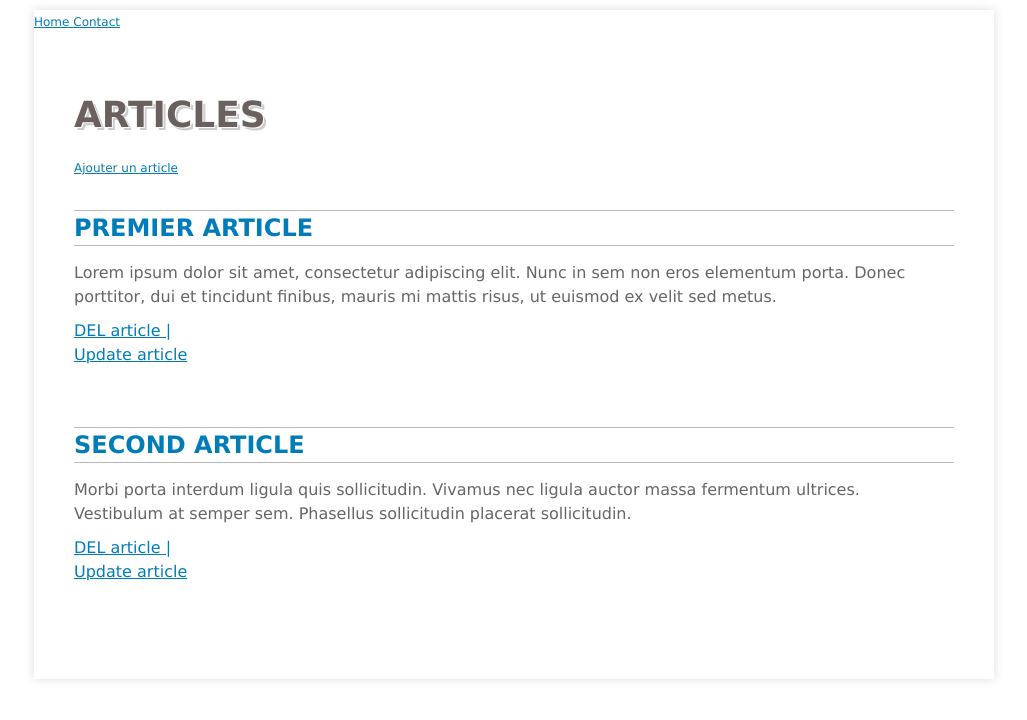
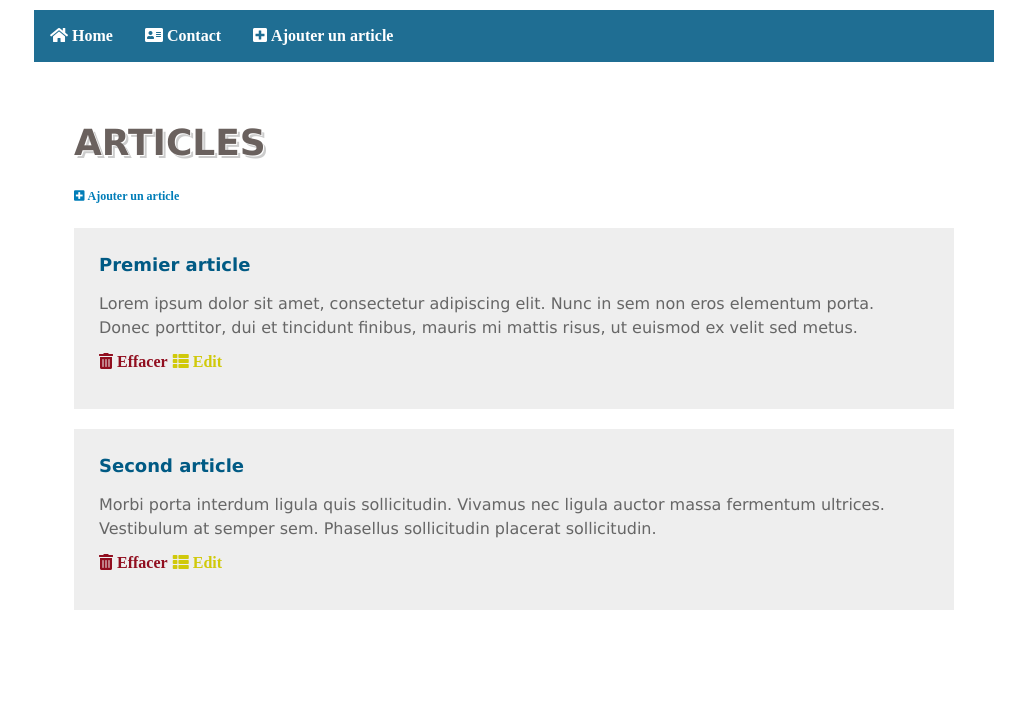
Before and after one commit to recca004/01_php, a PHP site: page / in a window 1280 px wide. Shown: the top 720 px of the page, without its empty margins (126-1153 px from the left). Run offline with PHP 8.4, Linux system fonts and the light colour scheme; data comes from the database, SQL or seed files in the repository; some libraries are stand-ins or nearby versions.

Commit message:
Change le look et layout
Change le design des pages pour un rendu plus jolie
-ajouter navbar

```diff
--- a/01_EXOS/css/style.css
+++ b/01_EXOS/css/style.css
@@ -2,9 +2,9 @@ html{font-size:100%;}
 body{background:#fff; line-height:2em; font-size:12px; margin:0px; padding:10px 0 0 0; font-family: Verdana, Geneva, Arial, Helvetica, sans-serif;}
 *{outline:0;}
 
-div#page{width:960px; margin:0px auto; box-shadow:0px 0px 10px #ddd; min-height:400px;}
+div#page{width:960px; margin:0px auto; /*box-shadow:0px 0px 10px #ddd;*/ min-height:400px;}
 main{display:block; padding:35px 0; margin:0 40px;}
-article{margin:30px 0 60px 0;}
+article{/*margin:30px 0 60px 0;*/margin: 20px 0 0 0;}
 nav{border-top:1px solid #ddd; border-bottom:1px solid #ddd; margin:0 0 30px 0;}
 
 /*********************************************************************************
@@ -21,10 +21,11 @@ a:link, a:visited {color:#007db8;}
 a:hover {text-decoration:none;}
 a:focus{outline:none;}
 a img{border:none;}
-h2 a:link, h2 a:visited{text-decoration:none; color:#007db8;}
-h2 a:hover{text-decoration:underline;}
+h2 a:link, h2 a:visited{text-decoration:none; color:#005A84;}
+h2 a:hover{text-decoration:none;color: #062837;}
 h1{font-size:36px; line-height:52px; margin:0 0 15px 0; padding:20px 0 0 0; font-weight:bold; color:#6A615E; text-shadow:1px 1px 0px #fff, 3px 3px 0px #ccc; text-transform:uppercase;}
-h2 {font-size:24px; margin:0 0 15px 0; padding:5px 0; font-weight:bold; color:#6A615E; text-transform:uppercase; border-top:1px solid #bbb; border-bottom:1px solid #bbb;}
+/*h2 {font-size:18px; margin:0 0 15px 0; padding:5px 0; font-weight:bold; color:#6A615E; text-transform:uppercase; border-top:1px solid #bbb; border-bottom:1px solid #bbb;}*/
+h2 {font-size:18px; margin:0 0 15px 0; border-bottom: 1px solid #bbb;border: none;}
 h3 {font-size:14px; margin:14px 0 8px 0; font-weight:normal; color:#000;}
 h4 {}
 h5 {}
@@ -79,3 +80,10 @@ nav ul li a:hover{color:#222 !important; background:#f5f5f5;}
 nav ul li.actif a{box-shadow:0px 0px 3px #999; border-color:#fff;}
 nav ul li em{display:none; position:absolute; bottom:-8px; background:url(../images/marqueur.png) bottom center no-repeat; height:10px; width:100%;}
 nav ul li.actif em{display:block;}
+
+/* Navbar */
+ul.navbar {list-style-type: none;margin: 0;padding: 0;overflow: hidden;background-color: rgba(0, 90, 132, 0.88);}
+ul.navbar li {float: left;}
+ul.navbar li a {display: block;color: white;text-align: center;padding: 14px 16px;text-decoration: none;}
+ul.navbar li a:hover {background-color: #062837;}
+.container{    background-color: rgb(238, 238, 238); padding: 25px;}
--- a/01_EXOS/view/articles/article_form.php
+++ b/01_EXOS/view/articles/article_form.php
@@ -33,6 +33,6 @@ else
         <textarea id="ContentArticle" name="ContentArticle" placeholder="Contenu principal de l'article"><?php echo ( isset( $datas['ContentArticle'] ) ) ? $datas['ContentArticle'] : ''; ?></textarea>
     </label>
 
-    <button class="btn">Envoyer</button>
+    <button class="btn" >Envoyer</button>
 
 </form>
--- a/01_EXOS/view/articles/articles.php
+++ b/01_EXOS/view/articles/articles.php
@@ -1,5 +1,5 @@
 <h1>Articles</h1>
-<a href="<?php echo SITE_URL; ?>/index.php?page=articles&action=show">Ajouter un article</a>
+<a href="<?php echo SITE_URL; ?>/index.php?page=articles&action=show"><i class="fas fa-plus-square"> Ajouter un article</i></a>
 <?php
 if( isset( $datas[ 'articles' ] ) )
 {
@@ -7,15 +7,19 @@ if( isset( $datas[ 'articles' ] ) )
     {
     ?>
         <article>
+            <div class="container">
                 <h2><a href="<?php echo SITE_URL; ?>/index.php?page=articles&action=detail&id=<?php echo $row[ 'IdArticle' ]; ?>"><?php echo $row[ 'TitleArticle' ]; ?></a></h2>
+
+
                 <p>
                     <?php echo $row[ 'IntroArticle' ]; ?>
                 </p>
                 <p>
-                <a href="<?php echo SITE_URL; ?>/index.php?page=articles&action=del&id=<?php echo $row[ 'IdArticle' ]; ?>">DEL article |</a></br>
-                 <a href="<?php echo SITE_URL; ?>/index.php?page=articles&action=show&id=<?php echo $row[ 'IdArticle' ]; ?>"> Update article</a></br>
+                <a href="<?php echo SITE_URL; ?>/index.php?page=articles&action=del&id=<?php echo $row[ 'IdArticle' ]; ?>"><i class="fas fa-trash-alt" style="color:#910E1F"> Effacer</i></a>
+                <a href="<?php echo SITE_URL; ?>/index.php?page=articles&action=show&id=<?php echo $row[ 'IdArticle' ]; ?>"><i class="fas fa-th-list" style="color:#D0C90A"><span> Edit</span></i></a>
 
                 </p>
+            </div>
         </article>
     <?php
     }
--- a/01_EXOS/view/page.php
+++ b/01_EXOS/view/page.php
@@ -4,12 +4,17 @@
         <meta charset="UTF-8">
         <title>Articles</title>
         <link rel="stylesheet" type="text/css" href="css/style.css" />
+        <link href="https://use.fontawesome.com/releases/v5.0.6/css/all.css" rel="stylesheet">
+
     </head>
     <body>
         <div id="page">
+<ul class="navbar">
+    <li><a href="<?php echo SITE_URL ; ?>/index.php?page=articles"><i class="fas fa-home"> Home</i></a></li>
+    <li><a href="<?php echo SITE_URL ; ?>/index.php?page=contact" > <i class="fas fa-address-card"> Contact</i> </a></li>
+    <li><a href="<?php echo SITE_URL; ?>/index.php?page=articles&action=show"><i class="fas fa-plus-square"> Ajouter un article</i></a></li>
+</ul>
 
-            <a href="<?php echo SITE_URL ; ?>/index.php?page=articles"> Home </a>
-            <a href="<?php echo SITE_URL ; ?>/index.php?page=contact" > Contact </a>
             <main>
                 <?php include SITE_PATH . '/view/'.$view.'.php'; ?>
             </main>
```
Also changed, not shown: 01_EXOS/application/articles/Controller.php (+11 -24 lines), 01_EXOS/view/articles/article_detail.php (+7 -3 lines). Lines whose indentation alone changed are shown as unchanged.
